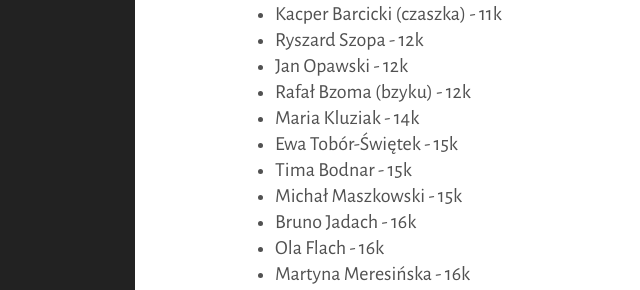
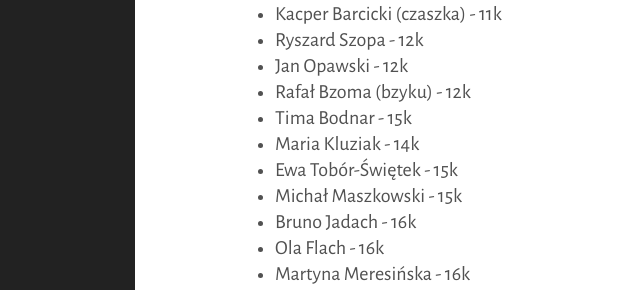
Before and after one commit to tasuki/lsg, a Jekyll site: the page built from _pages/zarejestrowani.md, in a window 1280 px wide and 900 px high, scrolled down 1167 px. Shown: the part 152-442 px from the top of the window, without its empty margins (225-865 px from the left). Built offline with Jekyll 4.4.1, drawn with Linux system fonts in a browser that asks for light colours.

```diff
--- a/_pages/zarejestrowani.md
+++ b/_pages/zarejestrowani.md
@@ -57,9 +57,9 @@ Zarejestrowani uczestnicy, mniej więcej według stopnia:
 - Ryszard Szopa - 12k
 - Jan Opawski - 12k
 - Rafał Bzoma (bzyku) - 12k
+- Tima Bodnar - 15k
 - Maria Kluziak - 14k
 - Ewa Tobór-Świętek - 15k
-- Tima Bodnar - 15k
 - Michał Maszkowski - 15k
 - Bruno Jadach - 16k
 - Ola Flach - 16k
```
